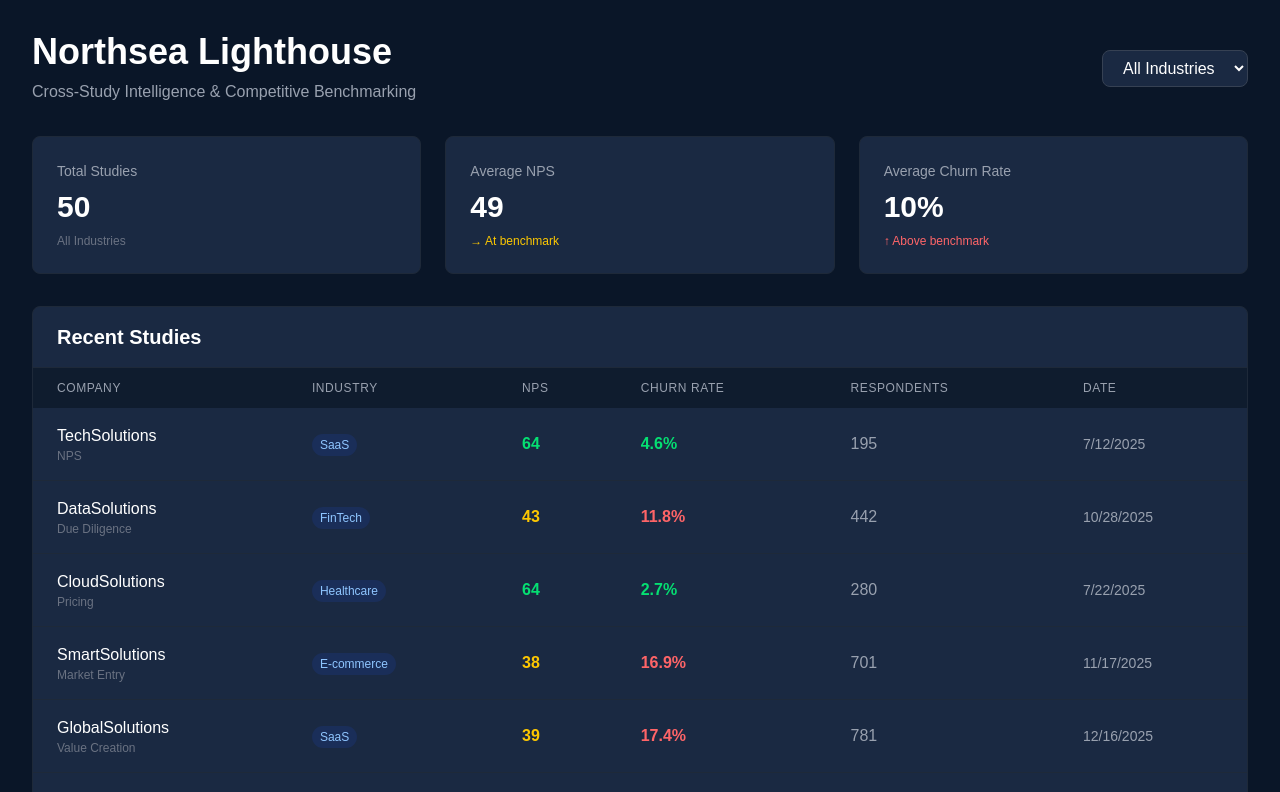
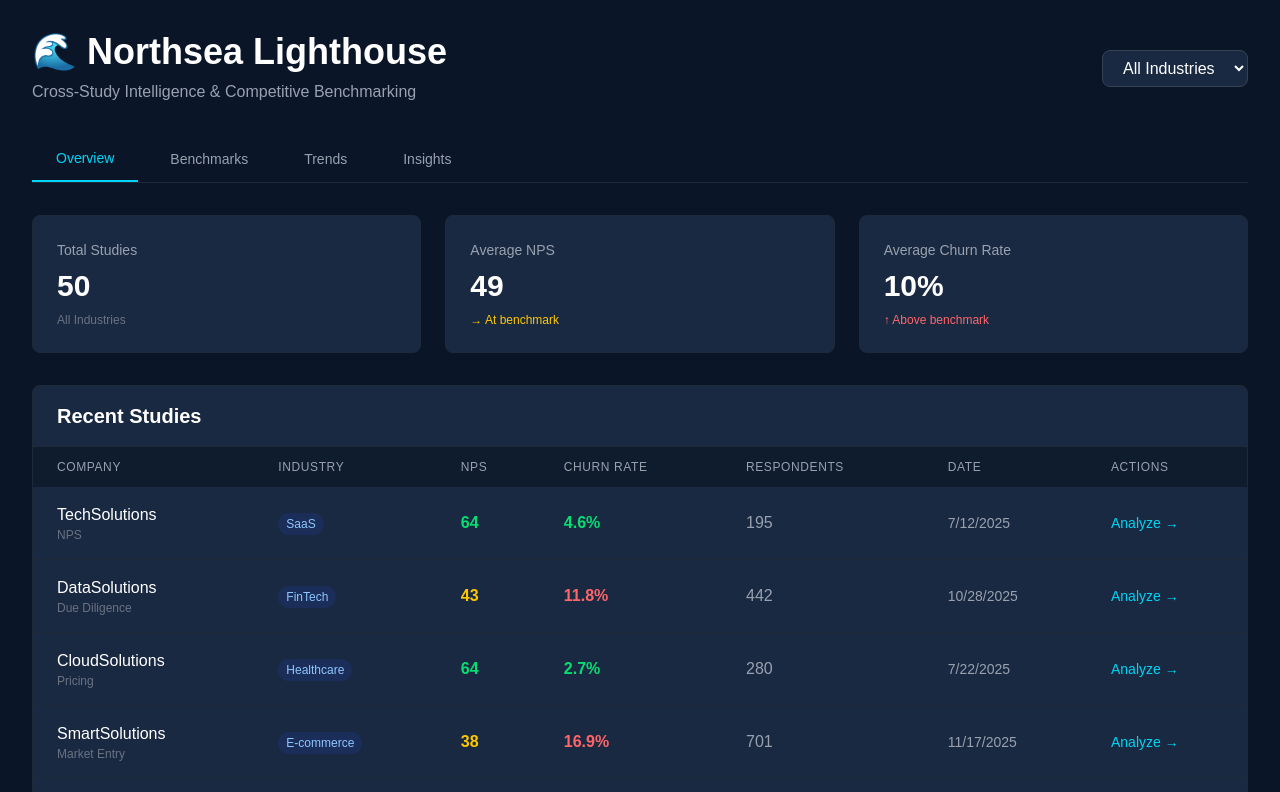
Before and after one commit to AntipasBen23/Northsea-feature-demo, a Next.js app: page / in a window 1280 px wide. Shown: the top 792 px of the page. Built offline with nearby package versions, Linux system fonts and the light colour scheme.

Commit message:
updated dashboard

```diff
--- a/src/app/Dashboard.tsx
+++ b/src/app/Dashboard.tsx
@@ -1,16 +1,22 @@
-// Dashboard.tsx - Main Lighthouse Dashboard
+// Dashboard.tsx - Enhanced main Lighthouse Dashboard with all features
 
 'use client';
 
 import { useState, useEffect } from 'react';
-import { Study, Benchmark, Industry } from './types';
+import { Study, Benchmark, TimeSeriesPoint, Industry } from './types';
 import { api } from './mockApi';
+import BenchmarkChart from './BenchmarkChart';
+import TimeSeriesChart from './TimeSeriesChart';
+import AIInsights from './AIInsights';
 
 export default function Dashboard() {
   const [studies, setStudies] = useState<Study[]>([]);
   const [benchmarks, setBenchmarks] = useState<Benchmark[]>([]);
+  const [timeSeries, setTimeSeries] = useState<TimeSeriesPoint[]>([]);
   const [selectedIndustry, setSelectedIndustry] = useState<Industry | 'all'>('all');
+  const [selectedStudy, setSelectedStudy] = useState<Study | null>(null);
   const [isLoading, setIsLoading] = useState(true);
+  const [activeTab, setActiveTab] = useState<'overview' | 'benchmarks' | 'trends' | 'insights'>('overview');
 
   useEffect(() => {
     loadData();
@@ -25,9 +31,11 @@ export default function Dashboard() {
     const benchmarksData = await api.getBenchmarks(
       selectedIndustry !== 'all' ? selectedIndustry : undefined
     );
+    const timeSeriesData = await api.getTimeSeries();
 
     setStudies(studiesData);
     setBenchmarks(benchmarksData);
+    setTimeSeries(timeSeriesData);
     setIsLoading(false);
   }
 
@@ -46,7 +54,7 @@ export default function Dashboard() {
       <div className="max-w-7xl mx-auto mb-8">
         <div className="flex items-center justify-between">
           <div>
-            <h1 className="text-4xl font-bold mb-2">Northsea Lighthouse</h1>
+            <h1 className="text-4xl font-bold mb-2">🌊 Northsea Lighthouse</h1>
             <p className="text-gray-400">Cross-Study Intelligence & Competitive Benchmarking</p>
           </div>
 
@@ -65,16 +73,41 @@ export default function Dashboard() {
         </div>
       </div>
 
-      {/* Stats Cards */}
+      {/* Tabs */}
       <div className="max-w-7xl mx-auto mb-8">
-        {isLoading ? (
-          <div className="text-center py-12">
+        <div className="flex gap-2 border-b border-gray-800">
+          {(['overview', 'benchmarks', 'trends', 'insights'] as const).map(tab => (
+            <button
+              key={tab}
+              onClick={() => setActiveTab(tab)}
+              className={`px-6 py-3 text-sm font-medium capitalize transition-colors ${
+                activeTab === tab
+                  ? 'text-cyan-400 border-b-2 border-cyan-400'
+                  : 'text-gray-400 hover:text-gray-300'
+              }`}
+            >
+              {tab}
+            </button>
+          ))}
+        </div>
+      </div>
+
+      {/* Loading State */}
+      {isLoading && (
+        <div className="max-w-7xl mx-auto text-center py-12">
           <div className="inline-block animate-spin rounded-full h-8 w-8 border-b-2 border-white"></div>
           <p className="mt-4 text-gray-400">Loading insights...</p>
         </div>
-        ) : (
+      )}
+
+      {/* Content */}
+      {!isLoading && (
+        <div className="max-w-7xl mx-auto">
+          {/* Overview Tab */}
+          {activeTab === 'overview' && (
+            <div className="space-y-8">
+              {/* Stats Cards */}
               <div className="grid grid-cols-1 md:grid-cols-3 gap-6">
-            {/* Total Studies Card */}
                 <div className="bg-[#1a2942] rounded-lg p-6 border border-gray-800">
                   <div className="text-gray-400 text-sm mb-2">Total Studies</div>
                   <div className="text-3xl font-bold">{totalStudies}</div>
@@ -83,7 +116,6 @@ export default function Dashboard() {
                   </div>
                 </div>
 
-            {/* Average NPS Card */}
                 <div className="bg-[#1a2942] rounded-lg p-6 border border-gray-800">
                   <div className="text-gray-400 text-sm mb-2">Average NPS</div>
                   <div className="text-3xl font-bold">{avgNPS}</div>
@@ -92,7 +124,6 @@ export default function Dashboard() {
                   </div>
                 </div>
 
-            {/* Average Churn Card */}
                 <div className="bg-[#1a2942] rounded-lg p-6 border border-gray-800">
                   <div className="text-gray-400 text-sm mb-2">Average Churn Rate</div>
                   <div className="text-3xl font-bold">{avgChurn}%</div>
@@ -101,11 +132,8 @@ export default function Dashboard() {
                   </div>
                 </div>
               </div>
-        )}
-      </div>
 
               {/* Studies Table */}
-      <div className="max-w-7xl mx-auto">
               <div className="bg-[#1a2942] rounded-lg border border-gray-800 overflow-hidden">
                 <div className="px-6 py-4 border-b border-gray-800">
                   <h2 className="text-xl font-semibold">Recent Studies</h2>
@@ -115,24 +143,13 @@ export default function Dashboard() {
                   <table className="w-full">
                     <thead className="bg-[#0f1c2e]">
                       <tr>
-                  <th className="px-6 py-3 text-left text-xs font-medium text-gray-400 uppercase tracking-wider">
-                    Company
-                  </th>
-                  <th className="px-6 py-3 text-left text-xs font-medium text-gray-400 uppercase tracking-wider">
-                    Industry
-                  </th>
-                  <th className="px-6 py-3 text-left text-xs font-medium text-gray-400 uppercase tracking-wider">
-                    NPS
-                  </th>
-                  <th className="px-6 py-3 text-left text-xs font-medium text-gray-400 uppercase tracking-wider">
-                    Churn Rate
-                  </th>
-                  <th className="px-6 py-3 text-left text-xs font-medium text-gray-400 uppercase tracking-wider">
-                    Respondents
-                  </th>
-                  <th className="px-6 py-3 text-left text-xs font-medium text-gray-400 uppercase tracking-wider">
-                    Date
-                  </th>
+                        <th className="px-6 py-3 text-left text-xs font-medium text-gray-400 uppercase tracking-wider">Company</th>
+                        <th className="px-6 py-3 text-left text-xs font-medium text-gray-400 uppercase tracking-wider">Industry</th>
+                        <th className="px-6 py-3 text-left text-xs font-medium text-gray-400 uppercase tracking-wider">NPS</th>
+                        <th className="px-6 py-3 text-left text-xs font-medium text-gray-400 uppercase tracking-wider">Churn Rate</th>
+                        <th className="px-6 py-3 text-left text-xs font-medium text-gray-400 uppercase tracking-wider">Respondents</th>
+                        <th className="px-6 py-3 text-left text-xs font-medium text-gray-400 uppercase tracking-wider">Date</th>
+                        <th className="px-6 py-3 text-left text-xs font-medium text-gray-400 uppercase tracking-wider">Actions</th>
                       </tr>
                     </thead>
                     <tbody className="divide-y divide-gray-800">
@@ -168,6 +185,17 @@ export default function Dashboard() {
                           <td className="px-6 py-4 whitespace-nowrap text-gray-400 text-sm">
                             {new Date(study.completedAt).toLocaleDateString()}
                           </td>
+                          <td className="px-6 py-4 whitespace-nowrap">
+                            <button
+                              onClick={() => {
+                                setSelectedStudy(study);
+                                setActiveTab('insights');
+                              }}
+                              className="text-cyan-400 hover:text-cyan-300 text-sm"
+                            >
+                              Analyze →
+                            </button>
+                          </td>
                         </tr>
                       ))}
                     </tbody>
@@ -175,6 +203,55 @@ export default function Dashboard() {
                 </div>
               </div>
             </div>
+          )}
+
+          {/* Benchmarks Tab */}
+          {activeTab === 'benchmarks' && selectedIndustry !== 'all' && (
+            <div className="grid grid-cols-1 md:grid-cols-2 gap-6">
+              <BenchmarkChart
+                benchmarks={benchmarks}
+                industry={selectedIndustry}
+                currentValue={avgNPS}
+                metric="nps"
+              />
+              <BenchmarkChart
+                benchmarks={benchmarks}
+                industry={selectedIndustry}
+                currentValue={avgChurn}
+                metric="churnRate"
+              />
+            </div>
+          )}
+
+          {activeTab === 'benchmarks' && selectedIndustry === 'all' && (
+            <div className="text-center py-12 text-gray-400">
+              <p>Please select a specific industry to view benchmarks</p>
+            </div>
+          )}
+
+          {/* Trends Tab */}
+          {activeTab === 'trends' && (
+            <TimeSeriesChart data={timeSeries} metric="nps" />
+          )}
+
+          {/* Insights Tab */}
+          {activeTab === 'insights' && selectedStudy && (
+            <div className="space-y-6">
+              <div className="bg-[#1a2942] rounded-lg p-6 border border-gray-800">
+                <h2 className="text-xl font-semibold mb-2">{selectedStudy.companyName}</h2>
+                <p className="text-sm text-gray-400">{selectedStudy.industry} • {selectedStudy.studyType}</p>
+              </div>
+              <AIInsights study={selectedStudy} />
+            </div>
+          )}
+
+          {activeTab === 'insights' && !selectedStudy && (
+            <div className="text-center py-12 text-gray-400">
+              <p>Select a study from the Overview tab to generate AI insights</p>
+            </div>
+          )}
+        </div>
+      )}
     </div>
   );
 }
```
Lines whose indentation alone changed are shown as unchanged.
